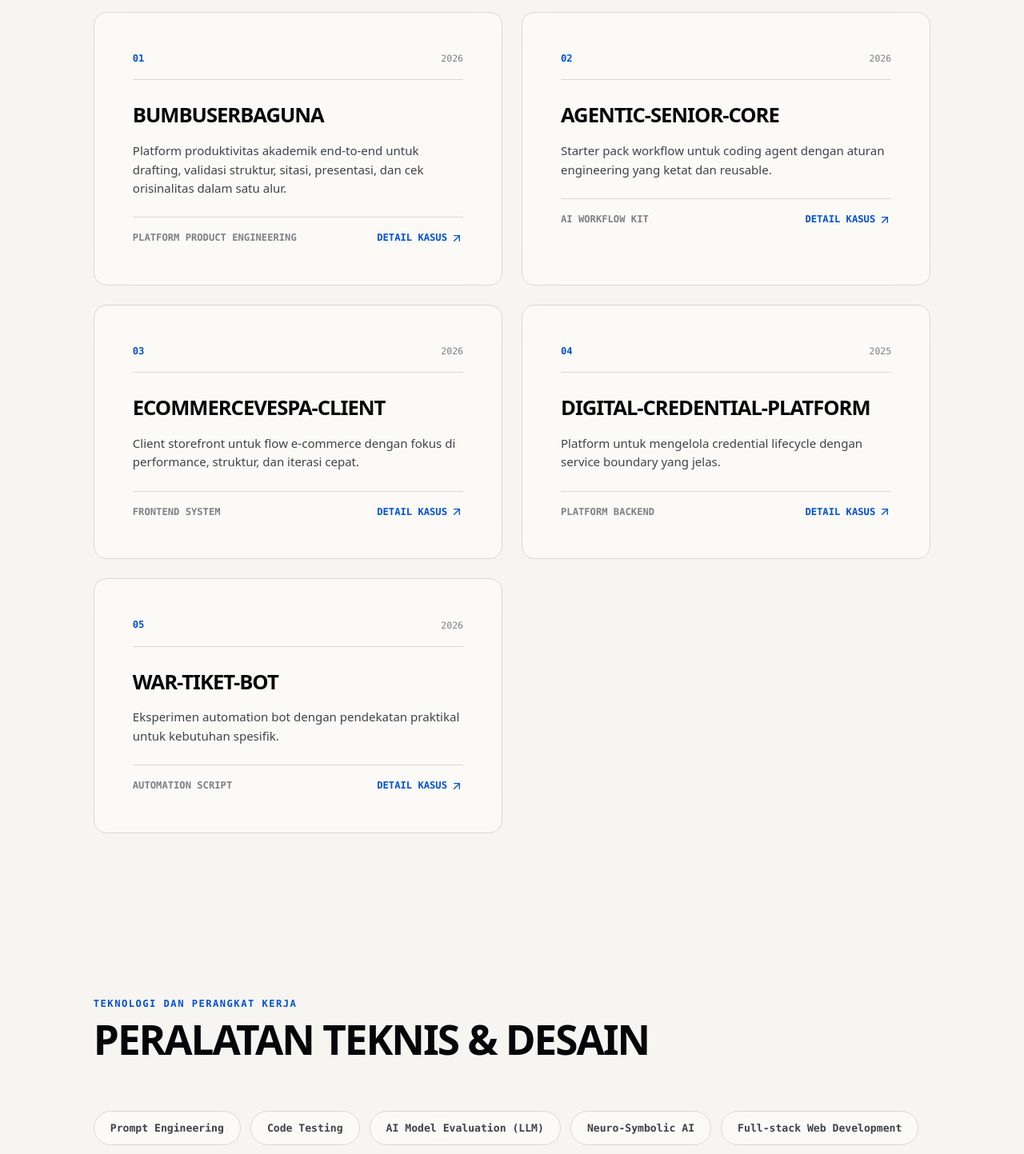
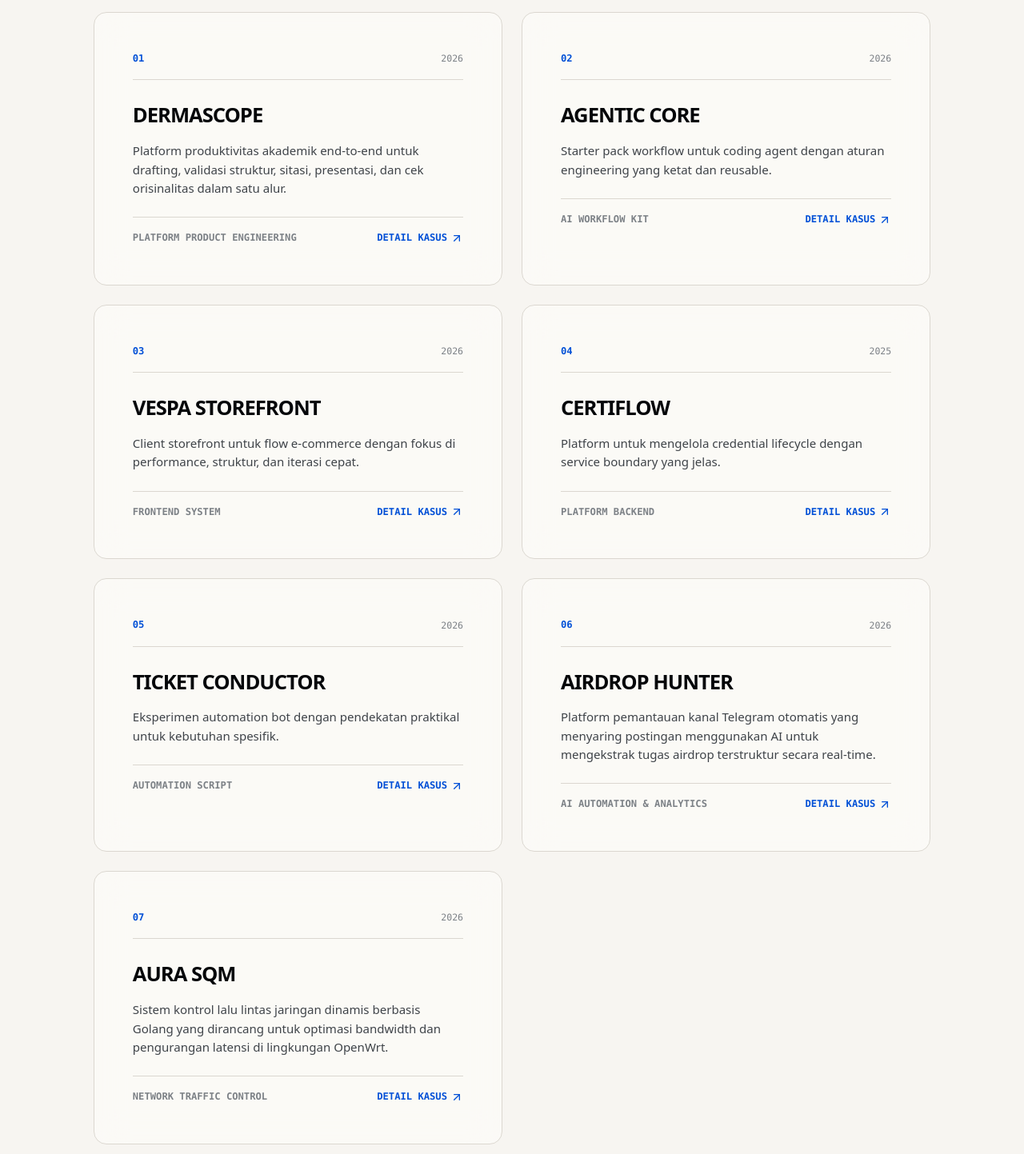
Before and after one commit to fatidaprilian/portofolio, a Vue app: page / in a window 1280 px wide. Shown: the part 1960-3403 px from the top of the page at 80% size. Built offline with nearby package versions, Linux system fonts and the light colour scheme.

Commit message:
feat: add projects data source with detailed case studies and technical tags

```diff
--- a/src/data/projects.js
+++ b/src/data/projects.js
@@ -1,6 +1,6 @@
 const projectSource = [
   {
-    title: 'bumbuserbaguna',
+    title: 'Dermascope',
     year: '2026',
     plateCode: 'PR.0126',
     type: 'featured',
@@ -31,8 +31,8 @@ const projectSource = [
       }
     },
     productContext: {
-      id: 'Bumbuserbaguna dirancang sebagai modular monolith dengan batas modul jelas untuk menjaga kecepatan iterasi, akurasi analisis, dan privasi dokumen siswa.',
-      en: 'Bumbuserbaguna is designed as a modular monolith with clear module boundaries to preserve delivery speed, analysis accuracy, and student document privacy.'
+      id: 'Dermascope dirancang sebagai modular monolith dengan batas modul jelas untuk menjaga kecepatan iterasi, akurasi analisis, dan privasi dokumen siswa.',
+      en: 'Dermascope is designed as a modular monolith with clear module boundaries to preserve delivery speed, analysis accuracy, and student document privacy.'
     },
     impactMetrics: {
       id: ['Report 10 halaman < 2 menit', 'Draft presentasi < 3 menit', 'Target false-positive dispute < 5%'],
@@ -51,7 +51,7 @@ const projectSource = [
     tags: ['TypeScript', 'Modular Monolith', 'AI Gateway', 'Education']
   },
   {
-    title: 'Agentic-Senior-Core',
+    title: 'Agentic Core',
     year: '2026',
     plateCode: 'PR.0226',
     type: 'standard',
@@ -94,7 +94,7 @@ const projectSource = [
     tags: ['JavaScript', 'Automation', 'Developer Tools']
   },
   {
-    title: 'ecommercevespa-client',
+    title: 'Vespa Storefront',
     year: '2026',
     plateCode: 'PR.0925',
     type: 'standard',
@@ -137,7 +137,7 @@ const projectSource = [
     tags: ['TypeScript', 'Vue', 'E-commerce']
   },
   {
-    title: 'digital-credential-platform',
+    title: 'CertiFlow',
     year: '2025',
     plateCode: 'PR.0625',
     type: 'standard',
@@ -179,9 +179,8 @@ const projectSource = [
     },
     tags: ['TypeScript', 'Backend', 'Platform']
   },
-
   {
-    title: 'war-tiket-bot',
+    title: 'Ticket Conductor',
     year: '2026',
     plateCode: 'PR.0326',
     type: 'standard',
@@ -222,6 +221,92 @@ const projectSource = [
       }
     },
     tags: ['TypeScript', 'Automation', 'Experiment']
+  },
+  {
+    title: 'Airdrop Hunter',
+    year: '2026',
+    plateCode: 'PR.0426',
+    type: 'standard',
+    accent: 'prism',
+    link: 'https://github.com/fatidaprilian/airdrophunter',
+    role: {
+      id: 'AI Automation & Analytics',
+      en: 'AI Automation & Analytics'
+    },
+    summary: {
+      id: 'Platform pemantauan kanal Telegram otomatis yang menyaring postingan menggunakan AI untuk mengekstrak tugas airdrop terstruktur secara real-time.',
+      en: 'An automated Telegram channel monitor that leverages AI to filter posts and extract structured airdrop tasks in real-time.'
+    },
+    keyPoints: {
+      id: ['Monitoring Telegram real-time', 'Ekstraksi tugas berbasis AI', 'Checklist harian & pelacakan deadline'],
+      en: ['Real-time Telegram monitoring', 'AI-driven task extraction', 'Daily checklist & deadline tracking']
+    },
+    caseStudy: {
+      id: {
+        constraint: 'Kanal Telegram publik sangat bising dengan spam, membuat identifikasi tugas valid menjadi sangat lambat.',
+        decision: 'Membangun pipa pemrosesan pesan otomatis dengan integrasi LLM untuk klasifikasi spam dan ekstraksi metadata terstruktur.',
+        outcome: 'Menyaring lebih dari 90% kebisingan spam dan memberikan checklist tugas harian yang bersih untuk pengguna.'
+      },
+      en: {
+        constraint: 'Public Telegram channels are highly noisy with spam, making identification of valid tasks very slow.',
+        decision: 'Built an automated message processing pipeline integrated with an LLM for spam classification and structured metadata extraction.',
+        outcome: 'Filtered out over 90% of spam noise, providing users with a clean, actionable daily task checklist.'
+      }
+    },
+    preview: {
+      id: {
+        eyebrow: 'AI Automation Snapshot',
+        headline: 'Mengubah kebisingan Telegram menjadi tugas terstruktur yang dapat ditindaklanjuti.'
+      },
+      en: {
+        eyebrow: 'AI Automation Snapshot',
+        headline: 'Turning noisy Telegram chat feeds into clean, actionable tasks.'
+      }
+    },
+    tags: ['TypeScript', 'AI Integration', 'Telegram Bot', 'Automation']
+  },
+  {
+    title: 'Aura SQM',
+    year: '2026',
+    plateCode: 'PR.0526',
+    type: 'standard',
+    accent: 'bark',
+    link: 'https://github.com/fatidaprilian/aura-sqm',
+    role: {
+      id: 'Network Traffic Control',
+      en: 'Network Traffic Control'
+    },
+    summary: {
+      id: 'Sistem kontrol lalu lintas jaringan dinamis berbasis Golang yang dirancang untuk optimasi bandwidth dan pengurangan latensi di lingkungan OpenWrt.',
+      en: 'A dynamic network traffic control system built in Go, designed for bandwidth optimization and latency reduction in OpenWrt environments.'
+    },
+    keyPoints: {
+      id: ['Optimasi SQM berbasis Go', 'Interaksi kernel tc langsung', 'Ringan untuk hardware embedded'],
+      en: ['Go-based SQM optimization', 'Direct kernel tc interaction', 'Lightweight for embedded hardware']
+    },
+    caseStudy: {
+      id: {
+        constraint: 'Perangkat embedded OpenWrt memiliki keterbatasan CPU/RAM untuk menjalankan logika kontrol traffic yang rumit.',
+        decision: 'Mengembangkan daemon ultra-ringan berbasis Go yang berinteraksi langsung dengan subsistem tc (traffic control) kernel Linux.',
+        outcome: 'Mengurangi latensi jaringan secara signifikan tanpa memberikan beban overhead pada CPU router.'
+      },
+      en: {
+        constraint: 'Embedded OpenWrt hardware has limited CPU/RAM resources for executing complex traffic control logic.',
+        decision: 'Developed an ultra-lightweight Go-based daemon interacting directly with the Linux kernel tc (traffic control) subsystem.',
+        outcome: 'Significantly reduced network latency and bufferbloat without adding overhead to the router CPU.'
+      }
+    },
+    preview: {
+      id: {
+        eyebrow: 'System Daemon Snapshot',
+        headline: 'Kontrol lalu lintas jaringan tingkat kernel yang ultra-efisien.'
+      },
+      en: {
+        eyebrow: 'System Daemon Snapshot',
+        headline: 'Ultra-efficient, kernel-level network traffic management.'
+      }
+    },
+    tags: ['Go', 'Networking', 'OpenWrt', 'Linux Kernel']
   }
 ]
 
```
